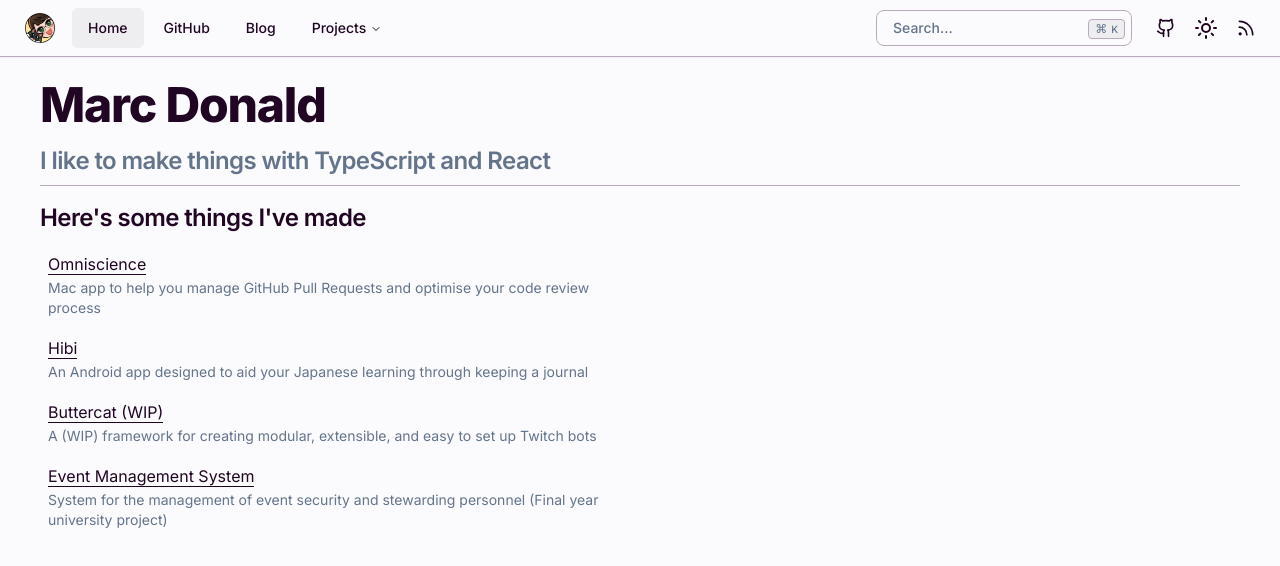
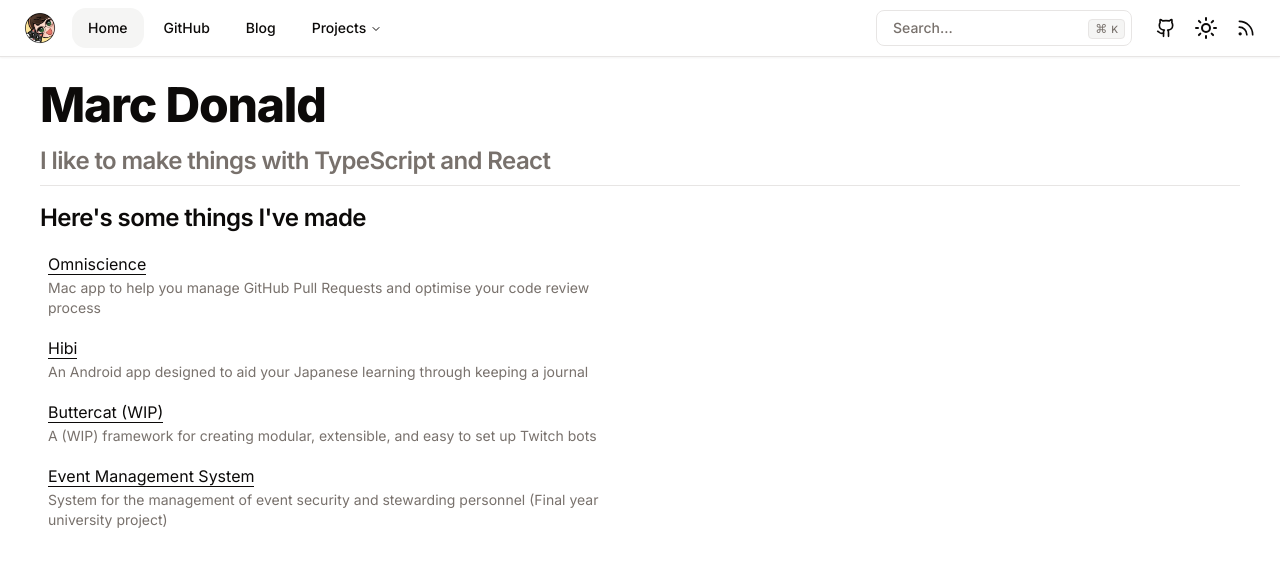
Before and after one commit to MarcDonald/marcdonald.com, a Next.js app: page / in a window 1280 px wide. Shown: the top 566 px of the page. Built offline with nearby package versions, Linux system fonts and the light colour scheme; what contentlayer, tailwindcss-debug-screens would draw is missing.

Commit message:
Add shadcn config

```diff
--- a/app/styles/global.css
+++ b/app/styles/global.css
@@ -4,69 +4,48 @@
 
 @layer base {
 	:root {
-		--background: 240 70% 99%;
-		--foreground: 293 73% 8%;
-
-		--muted: 240 11% 94%;
-		--muted-foreground: 215.4 16.3% 46.9%;
-
-		--popover: 240 70% 99%;
-		--popover-foreground: 293 73% 8%;
-
-		--card: 271 75% 97%;
-		--card-foreground: 293 73% 8%;
-
-		--border: 292 12% 70%;
-		--input: 292 12% 70%;
-
-		--primary: 47 80% 44%;
-		--primary-foreground: 293 73% 8%;
-
-		--secondary: 293 28% 11%;
-		--secondary-foreground: 293 73% 8%;
-
-		--accent: 156 34% 78%;
-		--accent-foreground: 293 73% 8%;
-
-		--destructive: 0 100% 50%;
-		--destructive-foreground: 210 40% 98%;
-
-		--ring: 215 20.2% 65.1%;
-
-		--radius: 0.5rem;
+		--background: 0 0% 100%;
+		--foreground: 20 14.3% 4.1%;
+		--card: 0 0% 100%;
+		--card-foreground: 20 14.3% 4.1%;
+		--popover: 0 0% 100%;
+		--popover-foreground: 20 14.3% 4.1%;
+		--primary: 24.6 95% 53.1%;
+		--primary-foreground: 60 9.1% 97.8%;
+		--secondary: 60 4.8% 95.9%;
+		--secondary-foreground: 24 9.8% 10%;
+		--muted: 60 4.8% 95.9%;
+		--muted-foreground: 25 5.3% 44.7%;
+		--accent: 60 4.8% 95.9%;
+		--accent-foreground: 24 9.8% 10%;
+		--destructive: 0 84.2% 60.2%;
+		--destructive-foreground: 60 9.1% 97.8%;
+		--border: 20 5.9% 90%;
+		--input: 20 5.9% 90%;
+		--ring: 24.6 95% 53.1%;
+		--radius: 1rem;
 	}
 
 	.dark {
-		--background: 229 33% 4%;
-		--foreground: 240 22% 99%;
-
-		--muted: 296 13% 20%;
-		--muted-foreground: 240 22% 70%;
-
-		--popover: 293 28% 11%;
-		--popover-foreground: 240 22% 99%;
-
-		--card: 226 12% 9%;
-		--card-foreground: 240 22% 99%;
-
-		--border: 240 22% 30%;
-		--input: 240 22% 30%;
-
-		--primary: 47 80% 44%;
-		--primary-foreground: 229 33% 4%;
-
-		--secondary: 293 28% 11%;
-		--secondary-foreground: 240 22% 99%;
-
-		--accent: 226 8% 27%;
-		--accent-foreground: 240 22% 99%;
-
-		--destructive: 0 63% 31%;
-		--destructive-foreground: 210 40% 98%;
-
-		--ring: 216 34% 17%;
-
-		--radius: 0.5rem;
+		--background: 20 14.3% 4.1%;
+		--foreground: 60 9.1% 97.8%;
+		--card: 20 14.3% 4.1%;
+		--card-foreground: 60 9.1% 97.8%;
+		--popover: 20 14.3% 4.1%;
+		--popover-foreground: 60 9.1% 97.8%;
+		--primary: 20.5 90.2% 48.2%;
+		--primary-foreground: 60 9.1% 97.8%;
+		--secondary: 12 6.5% 15.1%;
+		--secondary-foreground: 60 9.1% 97.8%;
+		--muted: 12 6.5% 15.1%;
+		--muted-foreground: 24 5.4% 63.9%;
+		--accent: 12 6.5% 15.1%;
+		--accent-foreground: 60 9.1% 97.8%;
+		--destructive: 0 72.2% 50.6%;
+		--destructive-foreground: 60 9.1% 97.8%;
+		--border: 12 6.5% 15.1%;
+		--input: 12 6.5% 15.1%;
+		--ring: 20.5 90.2% 48.2%;
 	}
 }
 
@@ -74,9 +53,7 @@
 	* {
 		@apply border-border;
 	}
-	html,
 	body {
 		@apply bg-background text-foreground;
-		font-feature-settings: 'rlig' 1, 'calt' 1;
 	}
 }
--- a/package.json
+++ b/package.json
@@ -68,7 +68,8 @@
 		"tailwind-merge": "^1.14.0",
 		"tailwindcss": "^3.3.3",
 		"tailwindcss-debug-screens": "^2.2.1",
-		"typescript": "^5.2.2"
+		"typescript": "^5.2.2",
+		"shadcn-ui": "0.4.1"
 	},
 	"lint-staged": {
 		"*.{js,jsx,ts,tsx}": [
--- a/tailwind.config.js
+++ b/tailwind.config.js
@@ -4,7 +4,12 @@
 /** @type {import('tailwindcss').Config} */
 module.exports = {
 	darkMode: ['class'],
-	content: ['app/**/*.{ts,tsx,md,mdx}'],
+	content: [
+		'./pages/**/*.{ts,tsx}',
+		'./components/**/*.{ts,tsx}',
+		'./app/**/*.{ts,tsx,md,mdx}',
+		'./src/**/*.{ts,tsx}',
+	],
 	theme: {
 		container: {
 			center: true,
@@ -50,8 +55,8 @@
 				},
 			},
 			borderRadius: {
-				lg: `var(--radius)`,
-				md: `calc(var(--radius) - 2px)`,
+				lg: 'var(--radius)',
+				md: 'calc(var(--radius) - 2px)',
 				sm: 'calc(var(--radius) - 4px)',
 			},
 			fontFamily: {
```
Also changed, not shown: components.json (added), 1 other file (tests, documents, lock files or other folders).
